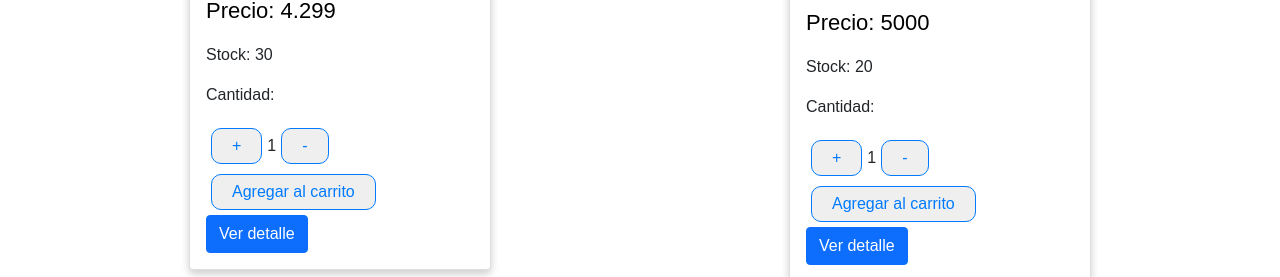
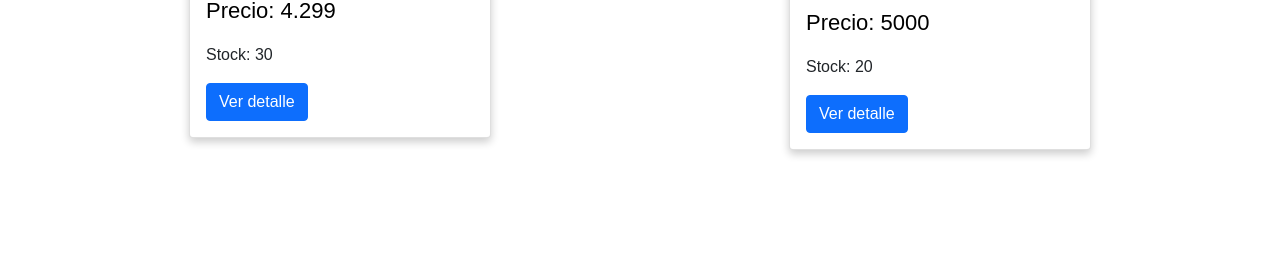
Before and after one commit to matiaskling/ecommerceklingeman, a React (Create React App) app: page / in a window 1280 px wide. Shown: the part 452-729 px from the top of the page. Built offline with nearby package versions, Linux system fonts and the light colour scheme.

Commit message:
commit class 9

```diff
--- a/src/App.js
+++ b/src/App.js
@@ -3,6 +3,7 @@ import { ItemListContainer } from './components/ItemListContainer';
 import ItemDetailContainer from './components/ItemDetailContainer';
 import NavBar from './components/NavBar';
 import './App.css'
+import { CartWidget } from './components/CartWidget';
 
 
 
@@ -19,7 +20,7 @@ function App() {
               <Route exact path="/" element={<ItemListContainer/>} />
               <Route exact path="/categoria/:idCate" element={<ItemListContainer/>}/>
               <Route exact path="/detalle/:id" element={<ItemDetailContainer/>}/>
-              <Route exact path="/cart" element={<ItemDetailContainer/>} />
+              <Route exact path="/cart" element={<CartWidget/>} />
           </Routes>
 
       </div>
--- a/src/components/Item.js
+++ b/src/components/Item.js
@@ -1,7 +1,7 @@
 import React from 'react'
 import {Link} from 'react-router-dom'
 import { Card, Button} from "react-bootstrap";
-import ItemCount from './ItemCount'
+
 
 
 export default function Item({prod}) {
@@ -15,9 +15,6 @@ export default function Item({prod}) {
                     Precio: {prod.price}
                     </Card.Text>
                     <p> Stock: {prod.stock}</p>
-                   <p>Cantidad: </p>
-
-                    <ItemCount stock={prod.stock} initial={1}/>
                     <Link to= {`/detalle/${prod.id}`}>
                        <Button> Ver detalle </Button>
                     </Link>
--- a/src/components/ItemCount.js
+++ b/src/components/ItemCount.js
@@ -23,7 +23,7 @@ export function ItemCount({initial, stock, onAdd}) {
             <span>{count}</span>
             <button className="button" onClick={removeItem}> -</button>
             <div>
-            <button type="submit" className='button' onClick={onAdd}>Agregar al carrito</button>
+            <button type="submit" className='button' onClick={()=> onAdd(count)}>Agregar al carrito</button>
             </div>
         </div>
     )
--- a/src/components/ItemDetail.js
+++ b/src/components/ItemDetail.js
@@ -1,9 +1,17 @@
-import React from 'react'
+import React, { useState } from 'react'
 import '../styles/itemDetail.css'
 import ItemCount from './ItemCount'
+import { Link } from 'react-router-dom';
+
 
 
 function ItemDetail({prod}) {
+
+    const [goCart, setGoCart ] = useState(false)
+
+    const onAdd = (cantidad) => {
+        setGoCart(true);
+    };
 
     return (
         <main className="container" key={prod.id}>
@@ -18,12 +26,18 @@ function ItemDetail({prod}) {
                     <span>{prod.category}</span>
                     <p>{prod.description}</p>
                     <p>Disponibles: <span className='stock'>{prod.stock}</span></p>
-                    <p><ItemCount stock={prod.stock} initial={1}/></p>
+                    <div className='product-price'>
+                    <span>${prod.price}</span>
+                    </div>
+                    <p> {!goCart ? (
+                        <ItemCount stock={prod.stock} initial={1} onAdd={onAdd} />
+                            ) : (
+                        <Link to="/cart">Ver productos del carrito</Link>
+                    )}</p>
                 </div>
 
-                <div className='product-price'>
-                    <span>${prod.price}</span>
-                </div>
+
+
 
                 <div className='cart'>
 
--- a/src/components/ItemDetailContainer.js
+++ b/src/components/ItemDetailContainer.js
@@ -27,7 +27,7 @@ function ItemDetailContainer() {
     return (
         <div>
            {item.map((prod) => (
-        <ItemDetail prod={prod} key={prod.id} />
+            <ItemDetail prod={prod} key={prod.id} />
       ))}
         </div>
     )
```
